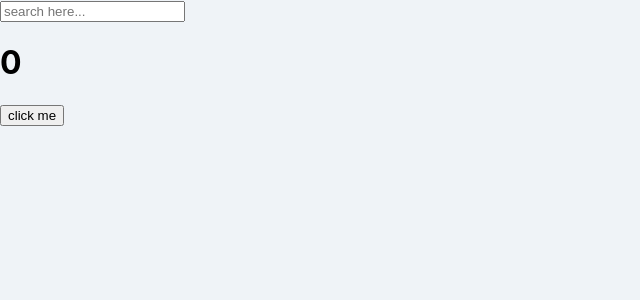
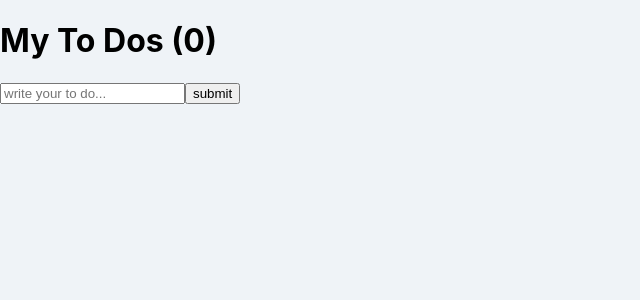
Before and after one commit to lee-yeon-ji/ReactApp, a React (Create React App) app: page / in a window 1280 px wide. Shown: the top 300 px of the page, without its empty margins (0-640 px from the left). Built offline with nearby package versions, Linux system fonts and the light colour scheme.

Commit message:
react todolist 복습

```diff
--- a/src/ToDo_practice/ToDoList.js
+++ b/src/ToDo_practice/ToDoList.js
@@ -1,5 +1,78 @@
 import {useState, useEffect, use} from "react";
 import button from "../Button";
+
+
+
+
+
+
+
+
+
+function ToDoList(){
+    const [text, setText] = useState("");
+    const [toText, setToText] = useState([]);
+    const onChange = (event) => setText(event.target.value);
+    const onSubmit = (event) => {event.preventDefault();
+        if (text === ""){
+            return;
+        }
+        setToText((currentArray) => [text, ...currentArray]);
+        setText("");
+    };
+    console.log(toText)
+    return(
+        <div>
+            <h1>My To Dos ({toText.length})</h1>
+            <form onSubmit={onSubmit}>
+                <input value={text} onChange={onChange} type="text" placeholder ="write your to do..."/>
+                <button>submit</button>
+            </form>
+        </div>
+    )
+
+}
+
+
+
+
+export default ToDoList;
+
+
+
+
+
+
+
+
+
+
+
+
+
+
+
+
+
+
+
+
+
+
+
+
+
+
+
+
+
+
+
+
+
+
+
+
 
 
 
@@ -36,36 +109,34 @@ import button from "../Button";
 // export default ToDoList;
 
 
-function ToDoList(){
-    const [counter, setCounter] = useState(0);
-    const [keyword, setKeyword] = useState("");
-    const onClick = () => setCounter((prev) => prev +1);
-    const onChange = (event) => setKeyword(event.target.value);
-
-    useEffect(() => {
-        console.log("start")
-    },[]);
-
-    useEffect(() => {
-        console.log("counter")
-    }, [counter]);
-
-
-    useEffect(() => {
-        if(keyword !==  "" && keyword.length > 5){
-            console.log("for", keyword);
-        }
-
-
-        }
-    ,[keyword])
-    return (
-        <div>
-            <input value={keyword} onChange={onChange} type="text" placeholder="search here..."/>
-            <h1 >{counter}</h1>
-            <button onClick={onClick}>click me</button>
-        </div>
-    )
-}
-
-export default ToDoList;
+// function ToDoList(){
+//     const [counter, setCounter] = useState(0);
+//     const [keyword, setKeyword] = useState("");
+//     const onClick = () => setCounter((prev) => prev +1);
+//     const onChange = (event) => setKeyword(event.target.value);
+//
+//     useEffect(() => {
+//         console.log("start")
+//     },[]);
+//
+//     useEffect(() => {
+//         console.log("counter")
+//     }, [counter]);
+//
+//
+//     useEffect(() => {
+//         if(keyword !==  "" && keyword.length > 5){
+//             console.log("for", keyword);
+//         }
+//
+//
+//         }
+//     ,[keyword])
+//     return (
+//         <div>
+//             <input value={keyword} onChange={onChange} type="text" placeholder="search here..."/>
+//             <h1 >{counter}</h1>
+//             <button onClick={onClick}>click me</button>
+//         </div>
+//     )
+// }
```
